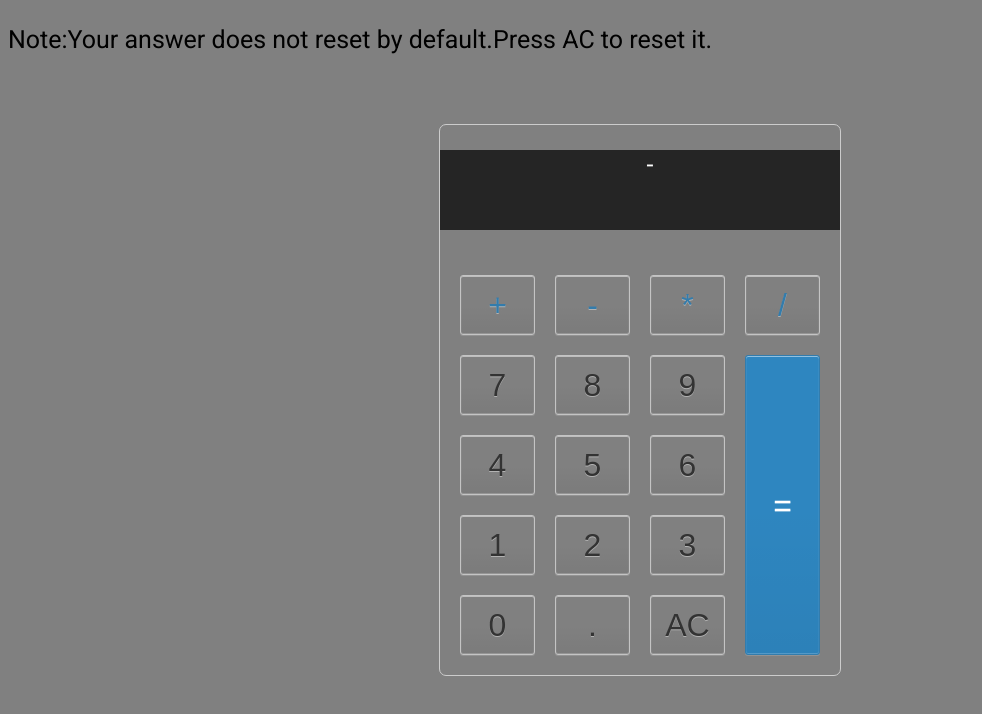
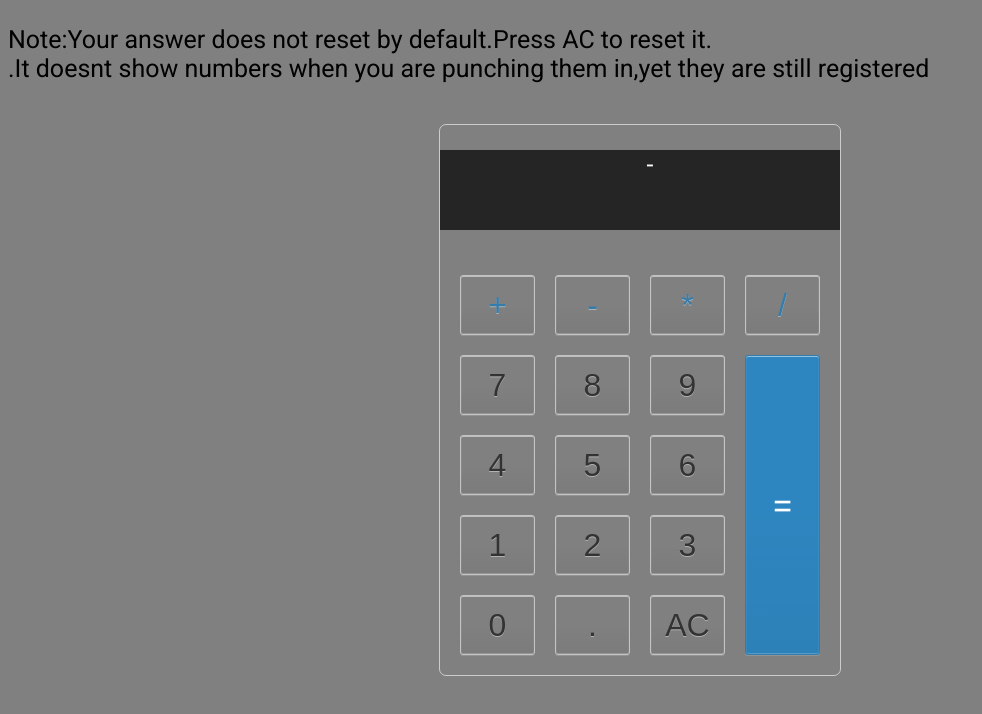
Before and after one commit to leomet07/calculator, a plain HTML site: page index.html in a window 1280 px wide. Shown: the whole page, without its empty margins (0-982 px from the left). Drawn offline with Linux system fonts and the light colour scheme.

Commit message:
Update index.html

```diff
--- a/index.html
+++ b/index.html
@@ -6,7 +6,7 @@
   <link rel = "stylesheet" type = "text/css" href = "styles.css" />
 </head>
 <body>
-  <p id = "note">Note:Your answer does not reset by default.Press AC to reset it.<br.It doesnt show numbers when you are punching them in,yet they are still registered</p>
+  <p id = "note">Note:Your answer does not reset by default.Press AC to reset it.<br>.It doesnt show numbers when you are punching them in,yet they are still registered</p>
   <div class = "calculator">
   <p id = "output" class = "calculator-screen">-</p>
   <div class = "calculator-keys">
```
